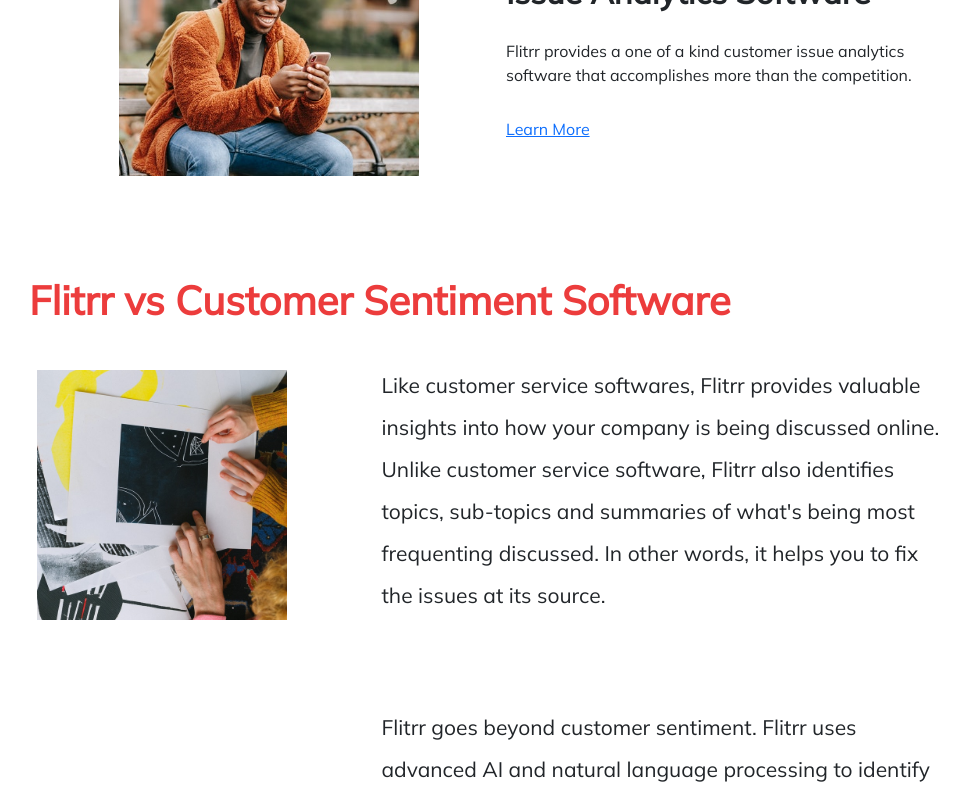
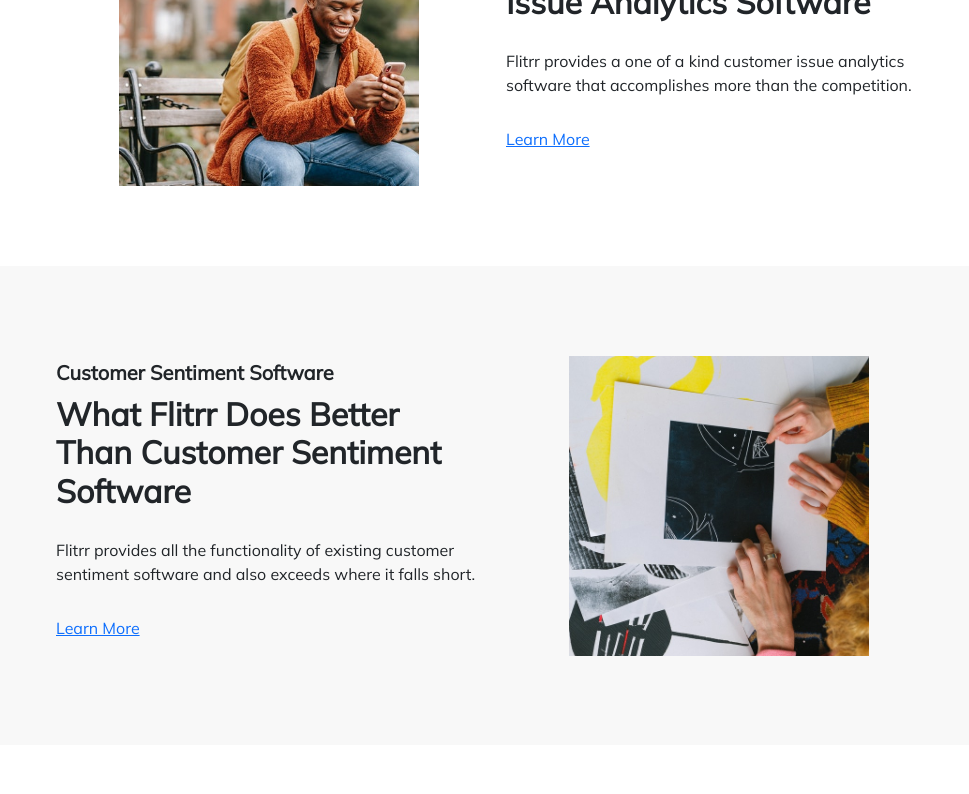
Before and after one commit to xiomina17/Flitrr, a React (Create React App) app in the folder client/: page /Flitrr in a window 1280 px wide. Shown: the part 2000-2794 px from the top of the page, without its empty margins (146-1115 px from the left). Built offline with nearby package versions, Linux system fonts and the light colour scheme.

Commit message:
updated css and crm sections

```diff
--- a/client/src/Components/Argument/Argument.jsx
+++ b/client/src/Components/Argument/Argument.jsx
@@ -5,7 +5,7 @@ import '../section.css'
 
 const Argument = () => {
     return (
-        <div style={{padding: "70px 0"}}>
+        <div className="section">
             {/*Give the section some breathing space*/}
             <Container>
                 {/*Text and images separated into two columns*/}
@@ -13,10 +13,10 @@ const Argument = () => {
                 {/*align-items-center: center content vertically*/}
                 <Row className="justify-content-center align-items-center">
                     <Col lg="6" style={{width: "450px"}}>
-                        <div id="image-1"></div>
+                        <div className="image" id="image-1"></div>
                     </Col>
                     <Col lg="6" style={{width: "450px"}}>
-                        <div>
+                        <div className="section-content-wrap">
                             <h5>Our Value</h5>
                             <h2>The Argument for Customer Issue Analytics Software</h2>
                             <p>Flitrr provides a one of a kind customer issue analytics software that accomplishes more than the competition.</p>
--- a/client/src/Components/FlitrrVCRM/FlitrrVCRM.jsx
+++ b/client/src/Components/FlitrrVCRM/FlitrrVCRM.jsx
@@ -1,25 +1,48 @@
 import React from 'react';
+import { Link } from 'react-router-dom'
+import { Container, Row, Col } from 'react-bootstrap';
 import '../section.css'
 
 const FlitrrVCRM = () => {
     return (
-        <section className='landing-sec' id="crm">
-            <div className='landing-sec-inner'>
-                <h1>Flitrr vs Customer Service CRM</h1>
-                <div className="textblock">
-                    <div className='image' id="image-6"></div>
-                    <div>
-                        <p className='image-p'>While Customer Service CRM software is a great way to organize your customer feedback data and respond, it often lacks the deeper analytics and insights needed to truly understand what your customers are saying. Flitrr goes beyond just organizing, by identifying the most frequent topics, sub-topics and summaries of what's being most discussed. This helps you fix the issues at its source.</p>
-                    </div>
-                </div>
-                <div className="textblock tb-rev">
-                    <div className='image' id="image-7"></div>
-                    <div>
-                        <p className='image-p'>Does your CRM give you the ability to organize and manage customer feedback in a way that lets you know what issues are most frequenting discussed and how people feel about an experience on a larger predictive scale? Flitrr does, and our predictive analytics can tell you what’s coming next and what historically has been hurting customers. The more data from a larger set of customers, the better we can predict. Flitrr also combines elements of productivity software to take action on the largest issues on the table. Whether that be for the day, month, year or past five years. All major investments require and deserve strong data to back up change. Flitrr provides you that data.</p>
-                    </div>
-                </div>
-            </div>
-        </section>
+        <div className="section">
+            {/*Give the section some breathing space*/}
+            <Container>
+                {/*Text and images separated into two columns*/}
+                {/*justify-content-center: center children horizontally*/}
+                {/*align-items-center: center content vertically*/}
+                <Row className="justify-content-center align-items-center">
+                    <Col lg="6" style={{width: "450px"}}>
+                        <div className="image" id="image-3"></div>
+                    </Col>
+                    <Col lg="6" style={{width: "450px"}}>
+                        <div className="section-content-wrap">
+                            <h5>CRM</h5>
+                            <h2>What Flitrr Does Better Than CRM Software</h2>
+                            <p>Flitrr provides all the functionality of existing CRM software and also exceeds where it falls short.</p>
+                            <p><Link to="">Learn More</Link></p>
+                        </div>
+                    </Col>
+                </Row>
+            </Container>
+        </div>
+        // <section className='landing-sec' id="crm">
+        //     <div className='landing-sec-inner'>
+        //         <h1>Flitrr vs Customer Service CRM</h1>
+        //         <div className="textblock">
+        //             <div className='image' id="image-6"></div>
+        //             <div>
+        //                 <p className='image-p'>While Customer Service CRM software is a great way to organize your customer feedback data and respond, it often lacks the deeper analytics and insights needed to truly understand what your customers are saying. Flitrr goes beyond just organizing, by identifying the most frequent topics, sub-topics and summaries of what's being most discussed. This helps you fix the issues at its source.</p>
+        //             </div>
+        //         </div>
+        //         <div className="textblock tb-rev">
+        //             <div className='image' id="image-7"></div>
+        //             <div>
+        //                 <p className='image-p'>Does your CRM give you the ability to organize and manage customer feedback in a way that lets you know what issues are most frequenting discussed and how people feel about an experience on a larger predictive scale? Flitrr does, and our predictive analytics can tell you what’s coming next and what historically has been hurting customers. The more data from a larger set of customers, the better we can predict. Flitrr also combines elements of productivity software to take action on the largest issues on the table. Whether that be for the day, month, year or past five years. All major investments require and deserve strong data to back up change. Flitrr provides you that data.</p>
+        //             </div>
+        //         </div>
+        //     </div>
+        // </section>
     )
 }
 
--- a/client/src/Components/FlitrrVCSS/FlitrrVCSS.jsx
+++ b/client/src/Components/FlitrrVCSS/FlitrrVCSS.jsx
@@ -1,25 +1,50 @@
 import React from 'react'
+import { Link } from 'react-router-dom'
+import { Container, Row, Col } from 'react-bootstrap';
 import '../section.css'
 
 const FlitrrVCSS = () => {
     return (
-        <section className='landing-sec' id="css">
-            <div className='landing-sec-inner'>
-                <h1>Flitrr vs Customer Sentiment Software</h1>
-                <div className="textblock">
-                    <div className='image' id="image-4"></div>
-                    <div>
-                        <p className='image-p'>Like customer service softwares, Flitrr provides valuable insights into how your company is being discussed online. Unlike customer service software, Flitrr also identifies topics, sub-topics and summaries of what's being most frequenting discussed. In other words, it helps you to fix the issues at its source.</p>
-                    </div>
-                </div>
-                <div className="textblock tb-rev">
-                    <div className='image' id="image-5"></div>
-                    <div>
-                        <p className='image-p'>Flitrr goes beyond customer sentiment. Flitrr uses advanced AI and natural language processing to identify key topics from customer service complaint data. Flitrr identifies recurring topics, and sub-topics all the way down to individual complaints, keywords and phrases that give insight into what your customers are complaining most about your product or service. This unique tool provides valuable insights into the feedback being received so you can take action to fix problems before they become bigger issues.</p>
-                    </div>
-                </div>
-            </div>
-        </section>
+        <div className="section secondary-sec">
+            {/*Give the section some breathing space*/}
+            <Container>
+                {/*Text and images separated into two columns*/}
+                {/*justify-content-center: center children horizontally*/}
+                {/*align-items-center: center content vertically*/}
+                <Row className="justify-content-center align-items-center">
+                    <Col lg="6" style={{width: "450px"}}>
+                        <div className="section-content-wrap">
+                            <h5>Customer Sentiment Software</h5>
+                            <h2>What Flitrr Does Better Than Customer Sentiment Software</h2>
+                            <p>Flitrr provides all the functionality of existing customer sentiment software and also exceeds where it falls short.</p>
+                            <p><Link to="">Learn More</Link></p>
+                        </div>
+                    </Col>
+                    <Col lg="6" style={{width: "450px"}}>
+                        <div className="image" id="image-2"></div>
+                    </Col>
+                </Row>
+            </Container>
+        </div>
+        // Just like arg section, do not remove
+        //
+        // <section className='landing-sec' id="css">
+        //     <div className='landing-sec-inner'>
+        //         <h1>Flitrr vs Customer Sentiment Software</h1>
+        //         <div className="textblock">
+        //             <div className='image' id="image-4"></div>
+        //             <div>
+        //                 <p className='image-p'>Like customer service softwares, Flitrr provides valuable insights into how your company is being discussed online. Unlike customer service software, Flitrr also identifies topics, sub-topics and summaries of what's being most frequenting discussed. In other words, it helps you to fix the issues at its source.</p>
+        //             </div>
+        //         </div>
+        //         <div className="textblock tb-rev">
+        //             <div className='image' id="image-5"></div>
+        //             <div>
+        //                 <p className='image-p'>Flitrr goes beyond customer sentiment. Flitrr uses advanced AI and natural language processing to identify key topics from customer service complaint data. Flitrr identifies recurring topics, and sub-topics all the way down to individual complaints, keywords and phrases that give insight into what your customers are complaining most about your product or service. This unique tool provides valuable insights into the feedback being received so you can take action to fix problems before they become bigger issues.</p>
+        //             </div>
+        //         </div>
+        //     </div>
+        // </section>
     )
 }
 
--- a/client/src/Components/section.css
+++ b/client/src/Components/section.css
@@ -1,4 +1,9 @@
-* {
+:root {
+    --secondary: #F8F8F8;
+    --accent: #F77E21;
+}
+
+.section * {
     text-align: left;
     font-family: 'Mulish', sans-serif;
 }
@@ -15,7 +20,15 @@ p, h3, h5 {
     margin-bottom: 10px !important;
 }
 
-#image-1 {
+.section-content-wrap {
+    padding: 15px 0;
+}
+
+.section {
+    padding: 80px 0px;
+}
+
+.image {
     width: 300px !important;
     height: 300px !important;
 
@@ -23,124 +36,20 @@ p, h3, h5 {
 
     background-size: cover !important;
     background-position: center center;
+}
+
+.secondary-sec {
+    background-color: var(--secondary);
+}
+
+#image-1 {
     background-image: url('../../public/Assets/arg-1.jpg')
 }
 
-.landing-sec-inner h1 {
-    color: rgb(236, 60, 60);
-}
-
-.bird-wrap {
-    position: absolute;
-}
-
-#bird-in-sec {
-    position: relative;
-    left: 0;
-    top: 0;
-    transform: scaleX(-1);
-}
-
-#arg {
-    background-size: initial;
-    background-repeat: no-repeat;
-    background-image: url('../../public/Assets/background2-flipped.png')
-}
-
-#css {
-    background-size: cover;
-    background-position: center bottom;
-    background-image: url('../../public/Assets/background8.png')
-}
-
-#crm {
-    background-size: initial;
-    background-repeat: no-repeat;
-    background-position: bottom right;
-    background-image: url('../../public/Assets/background2.png')
-}
-
-.landing-sec {
-    background-color: white;
-    padding: 30px 0;
-}
-
-.landing-sec h1 {
-    margin: 0px;
-    font-weight: bolder;
-
-    text-align: left;
-    max-width: 930px;
-    margin: 0 auto;
-}
-
-.textblock {
-    margin: 0 auto;
-    padding: 20px 0;
-    display: flex;
-    flex-wrap: wrap;
-    max-width: 1000px;
-
-    align-items: center;
-
-    justify-content: space-around;
-}
-
-.textblock div {
-    display: flex;
-    align-items: center;
-}
-
-.textblock p {
-    font-weight: normal;
-    font-size: 21px;
-    line-height: 2em;
-
-    margin: 0;
-    padding: 20px 20px;
-    text-align: left;
-}
-
-.image-p {
-    max-width: 600px;
-}
-
-.image {
-    width: 250px;
-    height: 250px;
-
-    background-position: center left;
-    background-size: cover;
-    margin: 10px;
-}
-
-#image-1 {
-    background-position: center right;
-    background-image: url('../../public/Assets/arg-1.jpg');
-}
-
 #image-2 {
-    background-position: center center;
-    background-image: url('../../public/Assets/arg-2.jpg');
+    background-image: url('../../public/Assets/css-1.jpg')
 }
 
 #image-3 {
-    background-position: center center;
-    background-image: url('../../public/Assets/arg-3.jpg');
+    background-image: url('../../public/Assets/crm-1.jpg')
 }
-
-#image-4 {
-    background-image: url('../../public/Assets/css-1.jpg');
-}
-
-#image-5 {
-    background-image: url('../../public/Assets/css-2.jpg');
-}
-
-#image-6 {
-    background-image: url('../../public/Assets/crm-1.jpg');
-}
-
-#image-7 {
-    background-image: url('../../public/Assets/crm-2.jpg');
-}
```
